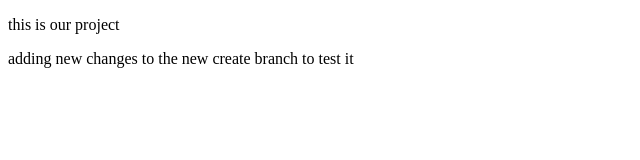
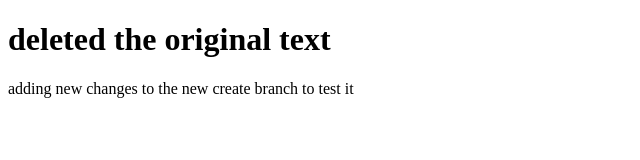
Before and after one commit to fadouaabdoul/TestLadies, a plain HTML site: page index.html in a window 1280 px wide. Shown: the whole page, without its empty margins (0-640 px from the left). Drawn offline with Linux system fonts and the light colour scheme.

Commit message:
deleted initial text

```diff
--- a/index.html
+++ b/index.html
@@ -7,7 +7,7 @@
     <title>Document</title>
 </head>
 <body>
-    <p>this is our project</p>
+    <h1>deleted the original text </h1>
     <p>adding new changes to the new create branch to test it</p>
 </body>
 </html>
```
